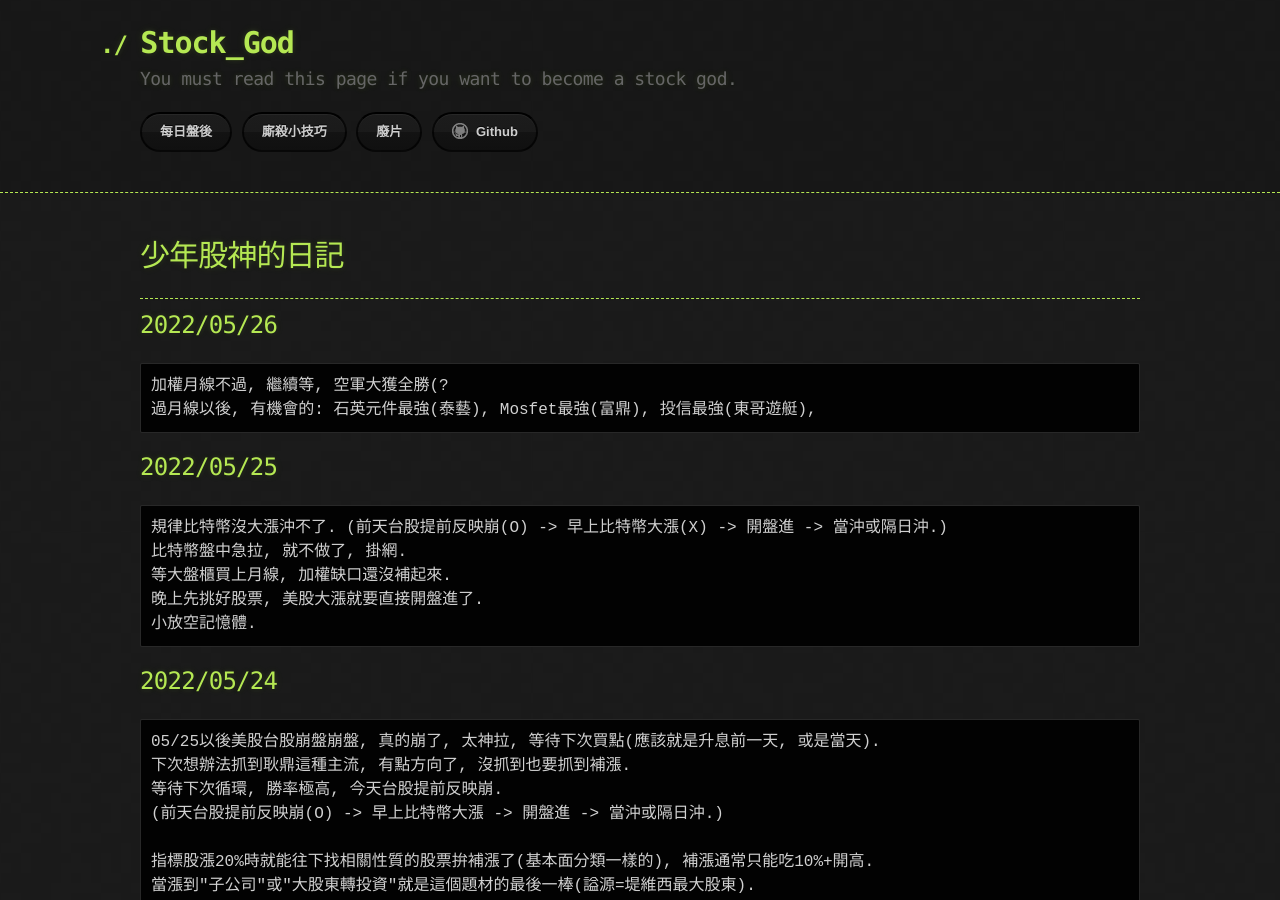
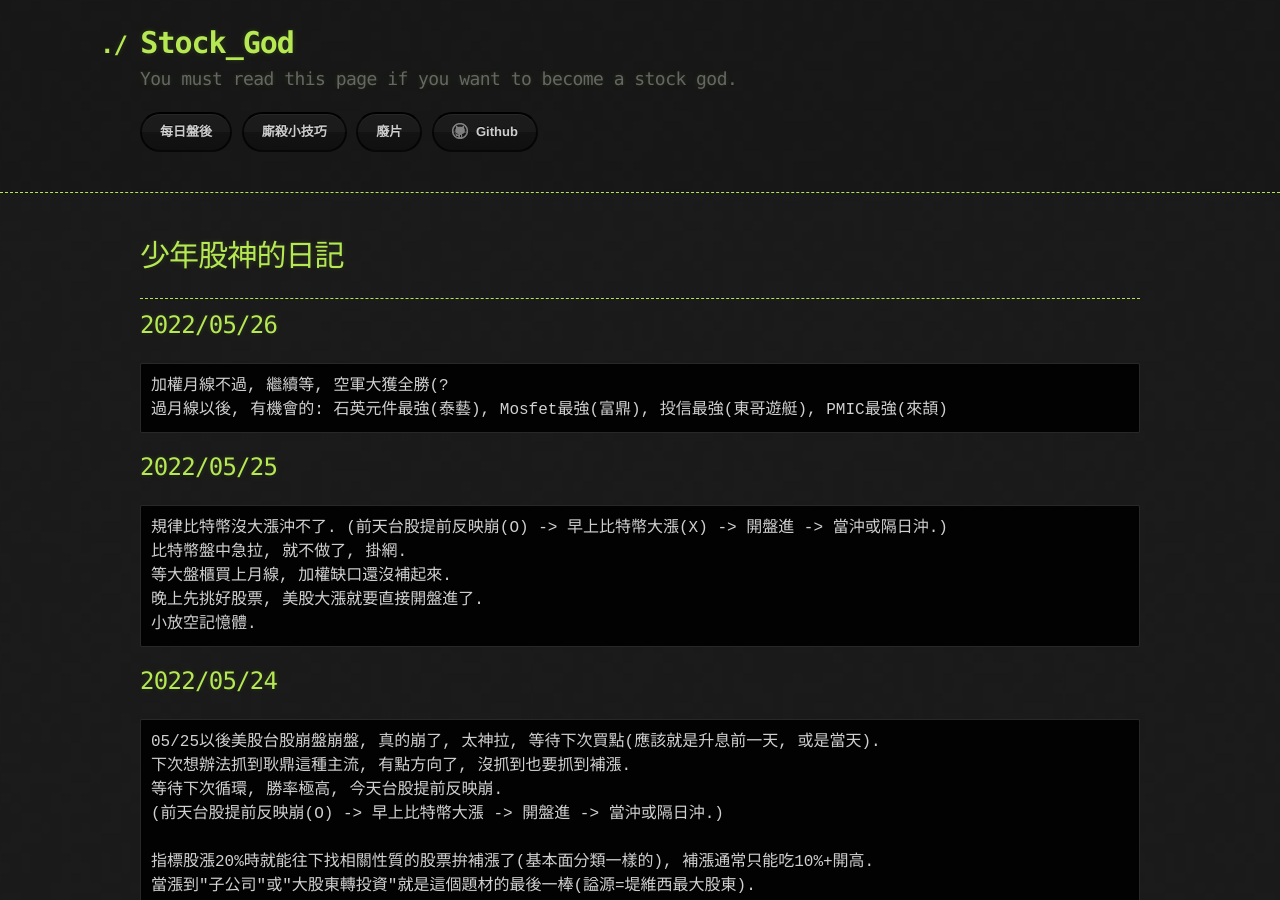
Before and after one commit to lepg5487/Stock_God, a Jekyll site: the page built from index.md, in a window 1280 px wide and 900 px high. Built offline with Jekyll 4.4.1, drawn with Linux system fonts in a browser that asks for light colours; our own code applies the rules of GitHub Pages for plain Markdown files.

Commit message:
Update index.md

````diff
--- a/index.md
+++ b/index.md
@@ -9,7 +9,7 @@ layout: testlayouts
 ## 2022/05/26
 ```
 加權月線不過, 繼續等, 空軍大獲全勝(?
-過月線以後, 有機會的: 石英元件最強(泰藝), Mosfet最強(富鼎), 投信最強(東哥遊艇),
+過月線以後, 有機會的: 石英元件最強(泰藝), Mosfet最強(富鼎), 投信最強(東哥遊艇), PMIC最強(來頡)
 ```
 
 ## 2022/05/25
````
